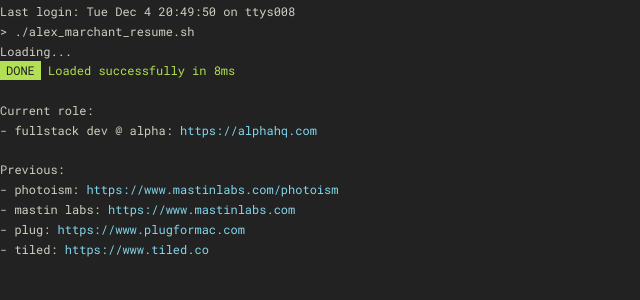
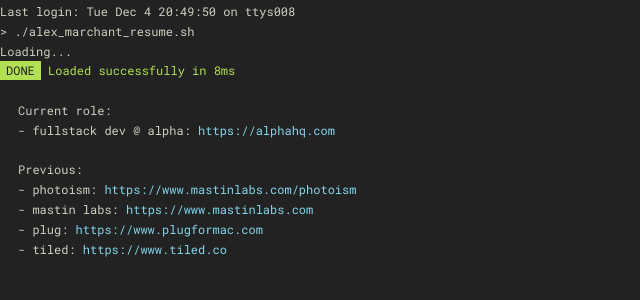
Before and after one commit to alexmarchant/alexmarchant.com, a Vue app: page / in a window 1280 px wide. Shown: the top 300 px of the page, without its empty margins (0-640 px from the left). Built offline with nearby package versions, Linux system fonts and the light colour scheme.

Commit message:
Add some indent to bullet points

```diff
--- a/src/components/Console.vue
+++ b/src/components/Console.vue
@@ -12,6 +12,7 @@
       <span class="green-text"> Loaded successfully in 8ms</span>
     </div>
     <div class="row">&nbsp;</div>
+    <div class="indent">
       <div class="row">
         Current role:
       </div>
@@ -33,6 +34,7 @@
       </div>
       <div class="row">
         - tiled: <a href="https://www.tiled.co" target="_blank">https://www.tiled.co</a>
+      </div>
     </div>
   </div>
 </template>
@@ -72,6 +74,10 @@
   margin: 3px 0;
 }
 
+.indent {
+  margin-left: 1.5em;
+}
+
 .green-background {
 	background-color: var(--green);
 	color: var(--grey);
```
Lines whose indentation alone changed are shown as unchanged.
